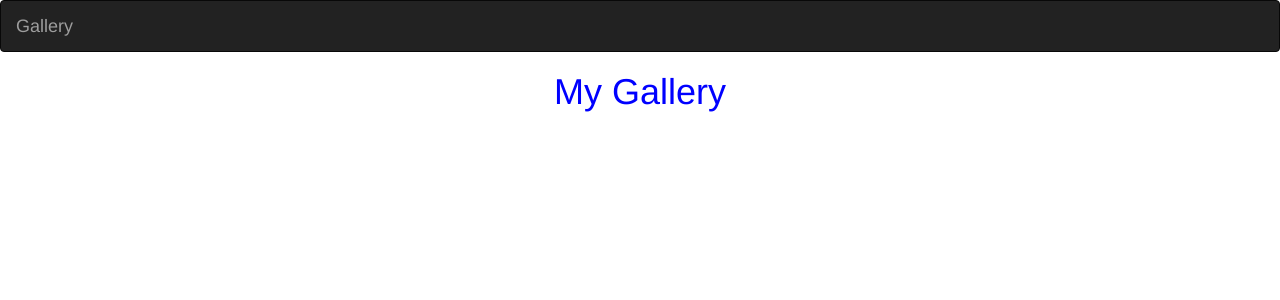
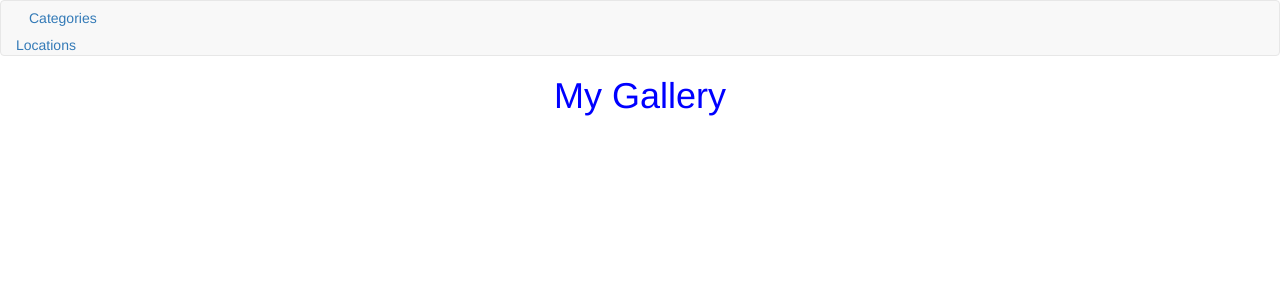
Before and after one commit to Emmasharon/Gallery, a Django app: page / in a window 1280 px wide. Shown: the top 300 px of the page. Run offline with Django 3.2, Linux system fonts and the light colour scheme; data that the repository does not hold is empty; some libraries are stand-ins or nearby versions.

Commit message:
edit the navbar

```diff
--- a/pics/templates/index.html
+++ b/pics/templates/index.html
@@ -4,17 +4,11 @@
 {% block content %}
 <h1 class="text-center">My Gallery</h1>
 
-{% for location in locations%}
-<p><a href="/location/{{location.id}}">{{location.image_location}}</a></p>
-{% endfor %}
-{% for category in categories %}
-<p><a href="/category/{{category.id}}">{{category.image_category}}</a></p>
-{% endfor %}
 {% for image in images %}
 <div class="column">
-    <div class="col-lg-2" >
+    <div class="col-md-3" >
             <a href="/image/{{image.category}}/{{photo.id}}">
-                <img style="width: 200px; height: 200px;" class="card-img-top" src="{{image.image.url}}" alt="df"></a>
+                <img style="width: 300px; height: 300px;" class="card-img-top" src="{{image.image.url}}" alt="df"></a>
             <p>{{image.description}}</p>
         </div>
 </div>
--- a/pics/templates/navbar.html
+++ b/pics/templates/navbar.html
@@ -6,11 +6,37 @@
   <meta name="viewport" content="width=device-width, initial-scale=1">
 </head>
 <body>
-<nav class="navbar navbar-inverse">
+<nav class="navbar navbar-default">
   <div class="container-fluid">
-    <div class="navbar-header">
-      <a class="navbar-brand" href="/">Gallery</a>
+    <div type="button" class="navbar-toggle collapsed navbar-header" data-toggle="collapse" data-target="#bs-example-navbar-collapse-1" data-label-expanded="Close" aria-expanded="false">
+      <a class="" href="/">Home</a>
     </div>
+
+    <div class="dropdown">
+      <div class="btn btn-secondary dropdown-toggle" type="button" id="dropdownMenuButton" data-toggle="dropdown" aria-haspopup="true" aria-expanded="false">
+            <a href="/">Categories</a>
+      </div>
+      {% for category in categories %}
+        <div class="dropdown-menu">
+            <p><a class="dropdown-item" href="/category/{{category.id}}">{{category.image_category}}</a></p>
+        </div>
+      {% endfor %}
+    </div>
+
+    <div class="dropdown">
+        <div lass="btn btn-secondary dropdown-toggle" type="button" id="dropdownMenuButton" data-toggle="dropdown" aria-haspopup="true" aria-expanded="false">
+           <a href="/">Locations</a>
+        </div>
+      {% for location in locations%}
+        <div class="dropdown-menu">
+            <p><a class="dropdown-item" href="/location/{{location.id}}">{{location.image_location}}</a></p>
+        </div>
+      {% endfor %}
+
+    </div>
+    <!-- <div class="">
+      <a class="" href="/"></a>
+    </div> -->
   </div>
 </nav>
 </body>
```
